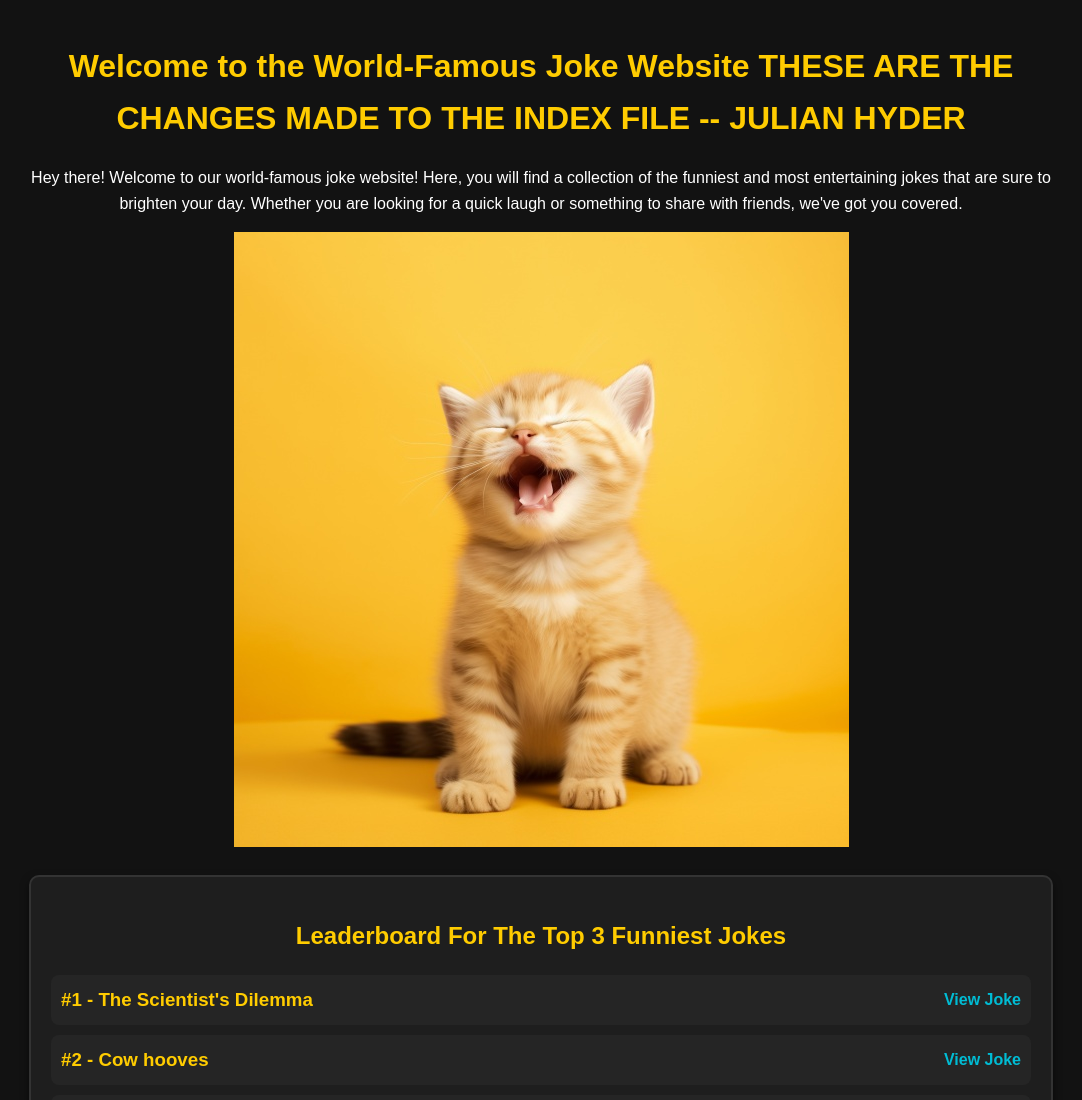
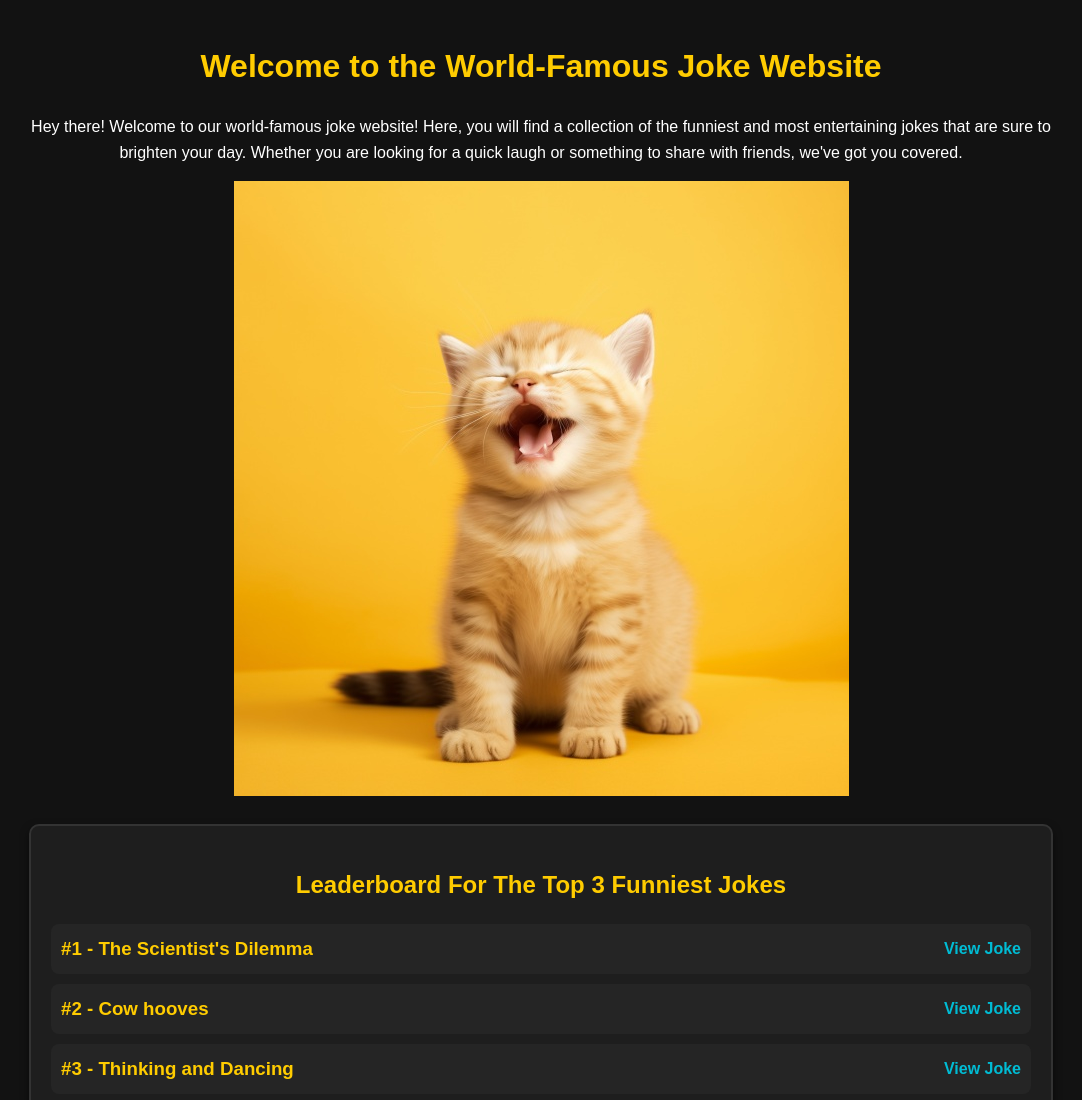
Before and after one commit to Jchyder/final-website, a plain HTML site: page index.html in a window 1280 px wide. Shown: the top 1100 px of the page, without its empty margins (99-1181 px from the left). Drawn offline with Linux system fonts and the light colour scheme.

Commit message:
Update index.html

```diff
--- a/index.html
+++ b/index.html
@@ -8,7 +8,7 @@
 </head>
 <body>
     <div class="container">
-        <h1>Welcome to the World-Famous Joke Website THESE ARE THE CHANGES MADE TO THE INDEX FILE -- JULIAN HYDER</h1>
+        <h1>Welcome to the World-Famous Joke Website</h1>
         <p>Hey there! Welcome to our world-famous joke website! Here, you will find a collection of the funniest and most entertaining jokes that are sure to brighten your day. Whether you are looking for a quick laugh or something to share with friends, we've got you covered.</p>
         <img src="images/happy-laughing-kitten.jpg">
         <div class="leaderboard">
```
